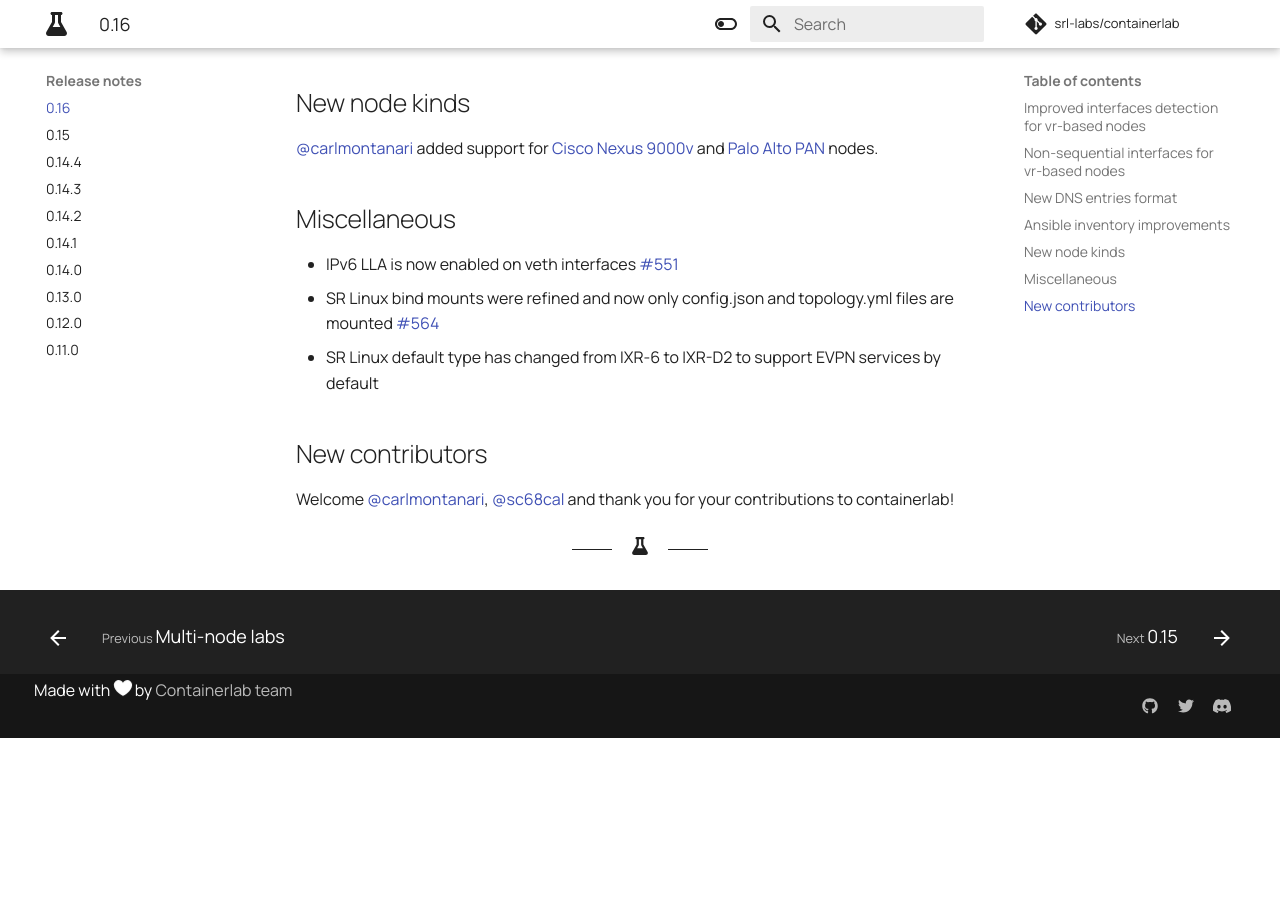
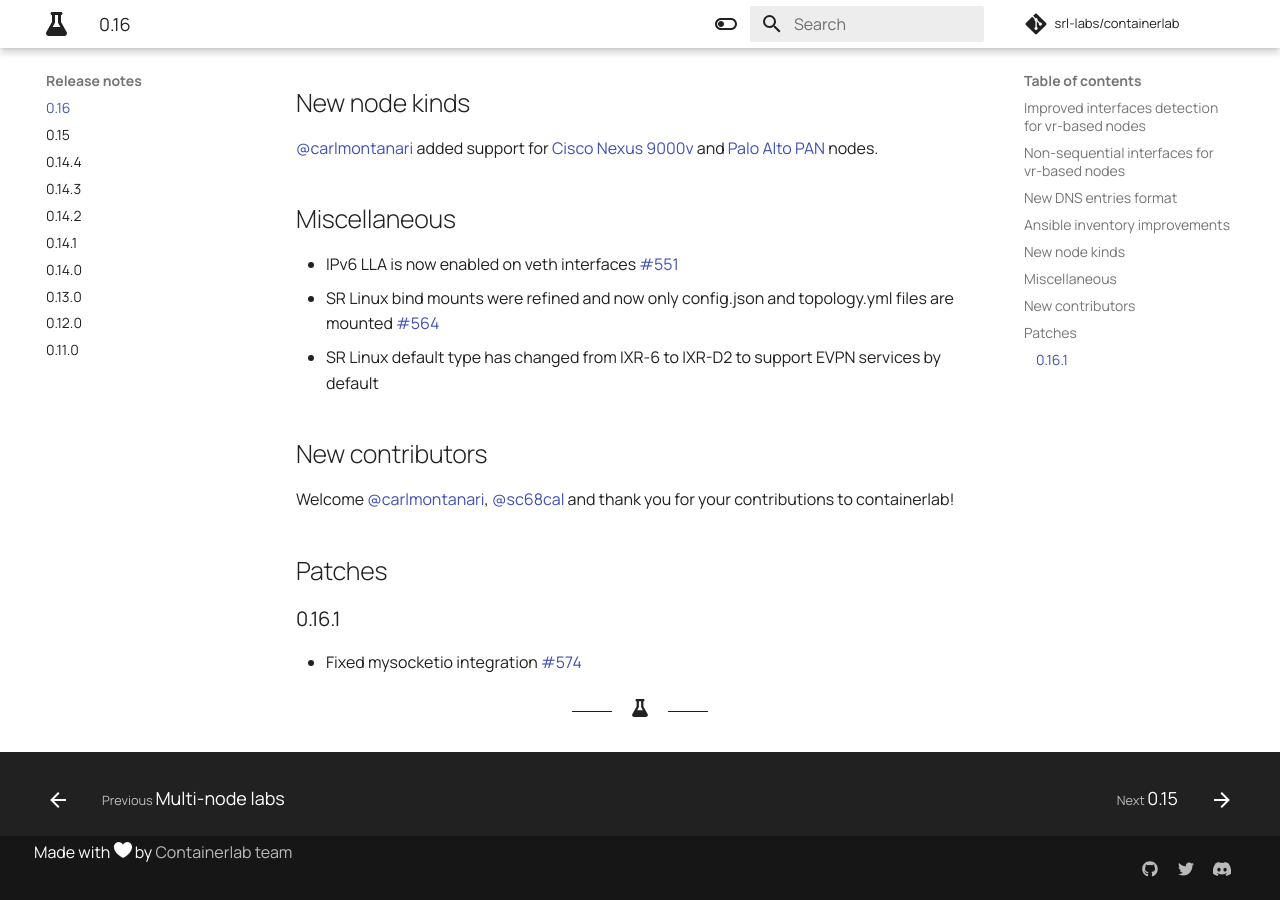
Before and after one commit to srl-labs/containerlab, an MkDocs documentation site: the page built from docs/rn/0.16.md, in a window 1280 px wide and 900 px high, scrolled down 1551 px. Built offline with MkDocs 1.6.1 and Material for MkDocs 9.7.7, drawn with Linux system fonts in a browser that asks for light colours; comment, search, counter and statistics services are not loaded; before the commit the page ends 2289 px from its top, so only the background shows below that.

Commit message:
added rn 0.16.1

```diff
--- a/docs/rn/0.16.md
+++ b/docs/rn/0.16.md
@@ -54,3 +54,8 @@ binds:
 
 ## New contributors
 Welcome [@carlmontanari](https://github.com/carlmontanari), [@sc68cal](https://github.com/sc68cal) and thank you for your contributions to containerlab!
+
+## Patches
+
+### 0.16.1
+- Fixed mysocketio integration [#574](https://github.com/srl-labs/containerlab/issues/574)
```
